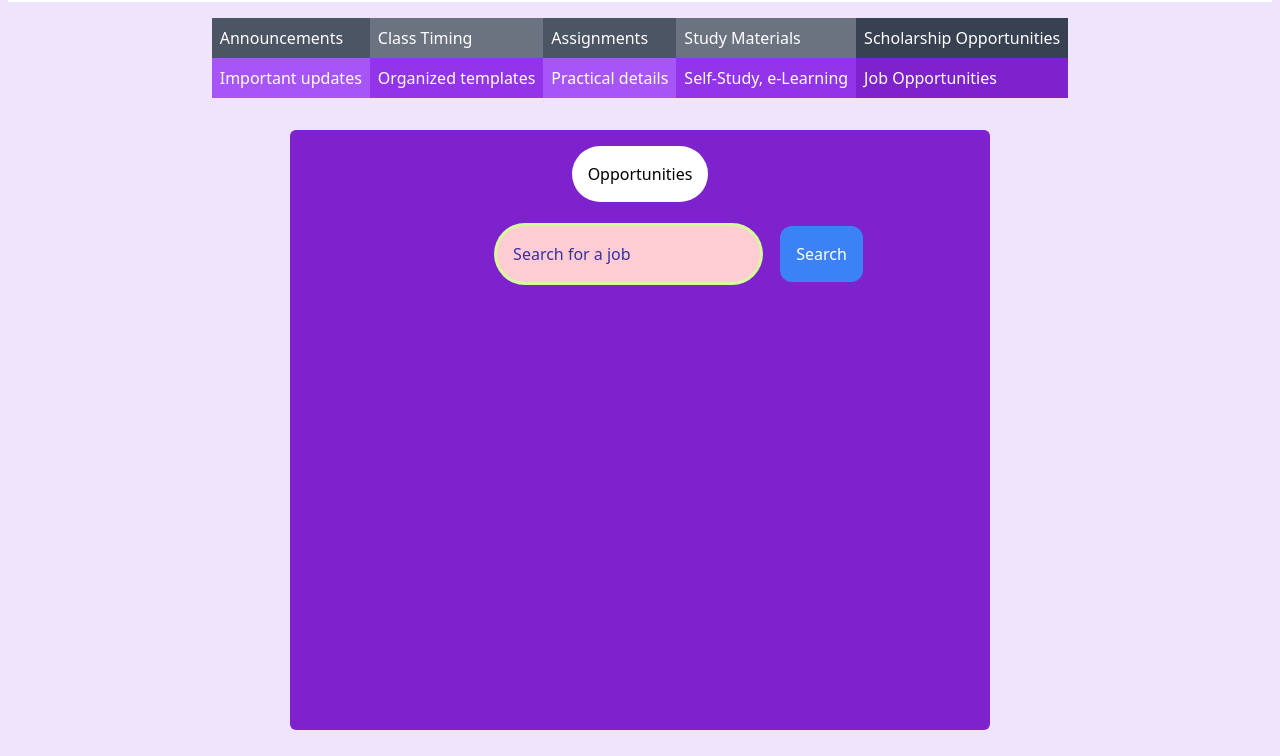
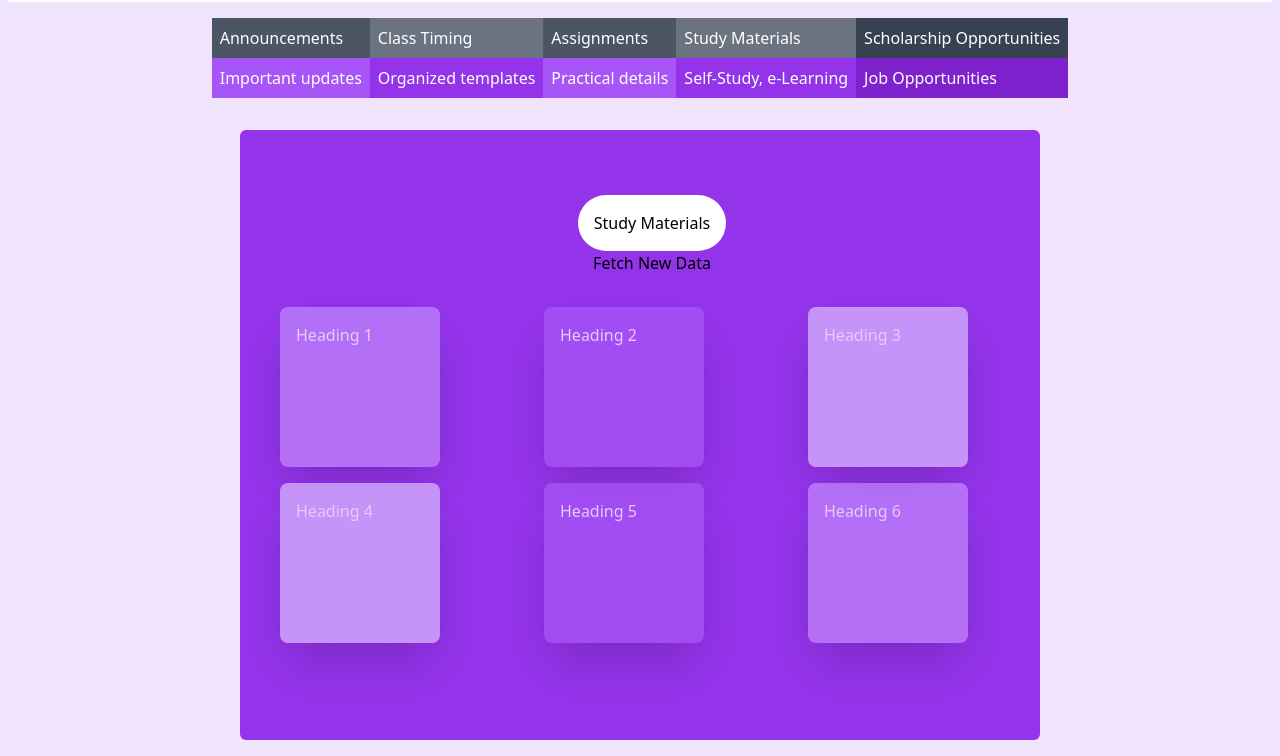
Before and after one commit to SamirKhan21860/LearnTogether, a Flask app: page / in a window 1280 px wide. Shown: the part 102-858 px from the top of the page. Before the commit the page ends 832 px from the top, so only its background shows below. Run offline with Flask 3, Linux system fonts and the light colour scheme; a user stored in the database is signed in; some libraries are stand-ins or nearby versions.

Commit message:
Working on study material api

```diff
--- a/static/styles.css
+++ b/static/styles.css
@@ -38,6 +38,6 @@
 }
 
 .page {
-    width: 700px;
-    height: 600px;
+    width: 800px;
+    height: 610px;
 }
--- a/templates/index.html
+++ b/templates/index.html
@@ -39,51 +39,54 @@ Results
         <div id="switchPages" class="switchPages flex justify-center flex-wrap">
 
             <div id="page-announcements"
-                class="page p-4 m-4 bg-purple-300 rounded-md flex flex-col items-center justify-center hidden">
+                class="page p-4 m-4 bg-purple-300 rounded-md flex items-start justify-center hidden">
                 <div class="p-4 bg-white rounded-full text-center">
                     <h2 class="title">Announcements</h2>
                 </div>
             </div>
 
             <div id="page-classTiming"
-                class="page p-4 m-4 bg-purple-400 rounded-md flex flex-col items-center justify-center hidden">
+                class="page p-4 m-4 bg-purple-400 rounded-md flex items-start justify-center hidden">
                 <div class="p-4 bg-white rounded-full text-center">
                     <h2>Class Timing</h2>
                 </div>
             </div>
 
             <div id="page-assignments"
-                class="page p-4 m-4 bg-purple-500 rounded-md flex flex-col items-center justify-center hidden">
-                <div class="p-4 bg-white rounded-full text-center">
+                class="page p-4 m-4 bg-amber-300 rounded-md overflow-y-auto flex flex-col items-center justify-center hidden">
+                <div class="p-4 mt-10 bg-white rounded-full text-center">
                     <h2>Assignments</h2>
                 </div>
 
                 <!-- Assignment Form -->
                 <form action="/assign" method="post">
+                    <div class="grid grid-cols-2 gap-4 mt-4" id="inputAssignment">
                         <div class="mb-4">
                             <input type="text" id="assignment_name" name="assignment_name" placeholder="Name"
-                            class="shadow appearance-none border rounded-full text-center items-center w-full py-2 px-3 leading-tight focus:outline-none focus:shadow-outline">
+                                class="shadow appearance-none border rounded-full text-center items-center py-2 px-3 leading-tight focus:outline-none focus:shadow-outline">
                         </div>
                         <div class="mb-6">
                             <input id="subject" name="subject" placeholder="Subject?"
-                            class="shadow appearance-none border rounded-full text-center items-center w-full py-2 px-3 leading-tight focus:outline-none focus:shadow-outline">
+                                class="shadow appearance-none border rounded-full text-center items-center py-2 px-3 leading-tight focus:outline-none focus:shadow-outline">
                         </div>
                         <div class="mb-4">
                             <textarea id="assignment_description" name="assignment_description"
                                 placeholder="Take a key Note"
-                            class="shadow appearance-none border rounded-lg text-center items-center w-full py-2 px-3 leading-tight focus:outline-none focus:shadow-outline"></textarea>
+                                class="shadow appearance-none border rounded-lg text-center items-center w-md py-2 px-3 leading-tight focus:outline-none focus:shadow-outline"></textarea>
                         </div>
-                    <div class="flex items-center justify-between">
+                        <div class="flex items-center justify-start">
                             <button type="submit"
                                 class="bg-blue-500 hover:bg-blue-700 text-white font-bold py-2 px-4 rounded focus:outline-none focus:shadow-outline">Add
                                 Assignment</button>
                         </div>
                 </form>
+            </div>
+
 
             <!-- Display Added Assignments -->
             <div class="mt-8">
                 <h3 class="text-xl font-bold mb-4">Added Assignments:</h3>
-                    <table class="min-w-full table-auto">
+                <table class="min-w-full table-auto bg-amber-100">
                     <thead>
                         <tr>
                             <th class="border px-4 py-2">Name</th>
@@ -106,11 +109,12 @@ Results
         </div>
 
         <div id="page-studyMaterials"
-                class="page pl-6 m-4 bg-purple-600 rounded-md flex flex-col items-center justify-center hidden">
+            class="page pl-6 m-4 bg-purple-600 rounded-md flex flex-col items-center justify-center">
             <div class="p-4 bg-white rounded-full text-center">
                 <h2>Study Materials</h2>
             </div>
-                <div class="container grid grid-cols-3 gap-4 mx-auto text-white ml-4 mt-8 mb-8">
+            <button id="fetchNumbersButton">Fetch New Data</button>
+            <div id="study-cards" class="container grid grid-cols-3 gap-4 mx-auto text-white ml-4 mt-8 mb-8">
                 <div
                     class="content p-4 hover:p-6 rounded-lg bg-purple-400 w-40 hover:w-48 hover:h-48 shadow shadow-2xl opacity-75 hover:opacity-100 h-40 transition-all duration-300">
                     <h3>Heading 1</h3>
@@ -154,15 +158,14 @@ Results
                 </div>
             </div> -->
         <div id="page-scholarshipOpportunities"
-                class="page p-4 m-4 bg-purple-700 rounded-md flex flex-col items-center justify-start">
+            class="page p-4 m-4 bg-purple-700 rounded-md flex flex-col items-center justify-start hidden">
             <div class="p-4 bg-white rounded-full w-auto text-center">
                 <h2>Opportunities</h2>
             </div>
             <div class="serach ml-16 mt-2" id="search">
                 <form id="jobSearchForm">
-                        <input type="search" name="job" id="job" autofocus autocomplete="off"
-                            placeholder="Search for a job"
-                            class="p-4 m-4 rounded-3xl focus:rounded-full bg-rose-200 placeholder:text-indigo-800 focus:outline-none focus:ring focus:ring-lime-200">
+                    <input type="search" name="job" id="job" autofocus autocomplete="off" placeholder="Search for a job"
+                        class="p-3 m-4 rounded-3xl focus:rounded-full bg-rose-200 placeholder:text-indigo-800 focus:outline-none focus:ring focus:ring-lime-200">
                     <button type="submit"
                         class="bg-blue-500 text-white p-4 rounded-xl hover:bg-blue-600 focus:outline-none focus:border-blue-700 focus:ring focus:ring-blue-200 transition duration-300">Search</button>
                 </form>
@@ -298,7 +301,43 @@ Results
 
         // Fetch and display Flask flash messages
         document.addEventListener("DOMContentLoaded", function () {
-            // displayJobs();
+            /* Study Material */
+            const fetchNumbersButton = document.getElementById('fetchNumbersButton');
+            const studyCardsContainer = document.getElementById('study-cards');
+
+            // Function to fetch data from the "Numbers 1" API
+            function fetchData() {
+                const apiKey = '648d1a0acamsheeb1c88c3ed9679p1b37ecjsn2133e3d076b0';
+                const apiUrl = 'https://numbersapi.p.rapidapi.com/1729/math';
+
+                fetch(apiUrl, {
+                    method: 'GET',
+                    headers: {
+                        'X-RapidAPI-Key': apiKey
+                    }
+                })
+                    .then(response => response.json())
+                    .then(data => {
+                        // Update each study card with the new data
+                        const studyCardElements = studyCardsContainer.getElementsByClassName('content');
+                        Array.from(studyCardElements).forEach((studyCard, index) => {
+                            studyCard.innerHTML = `<h3>${data.value} - ${index + 1}</h3>`;
+                        });
+
+                        console.log('Data fetched successfully:', data.value);
+                    })
+                    .catch(error => {
+                        console.error('Error fetching data:', error);
+                    });
+            }
+
+            // Fetch initial data when the page loads
+            fetchData();
+
+            // Listen for button click to fetch new data
+            fetchNumbersButton.addEventListener('click', fetchData);
+
+            /* Oppertunities */
             const jobSearchForm = document.getElementById('jobSearchForm');
             const opportunitiesContainer = document.getElementById('page-scholarshipOpportunities');
             const jobGridContainer = document.getElementById('jobGridContainer');
```
Also changed, not shown: learntogether.db. Lines whose indentation alone changed are shown as unchanged.
